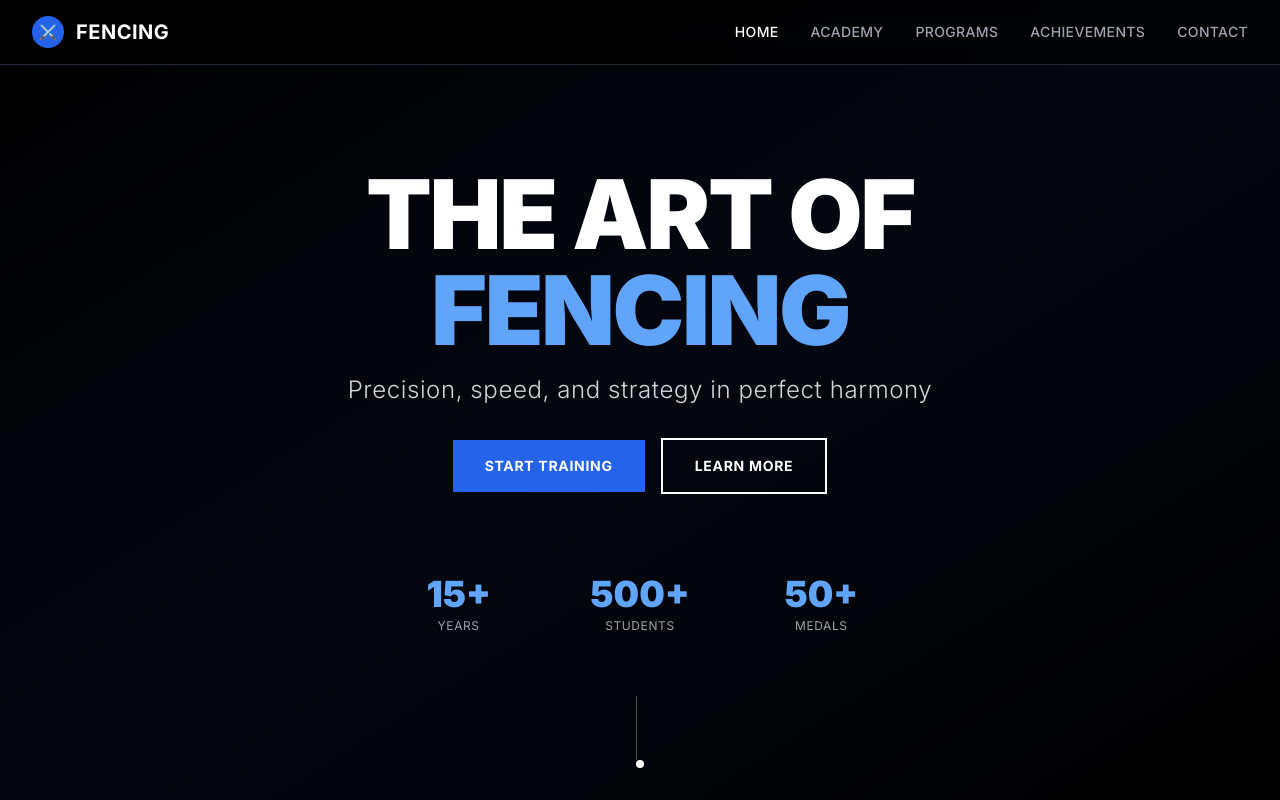
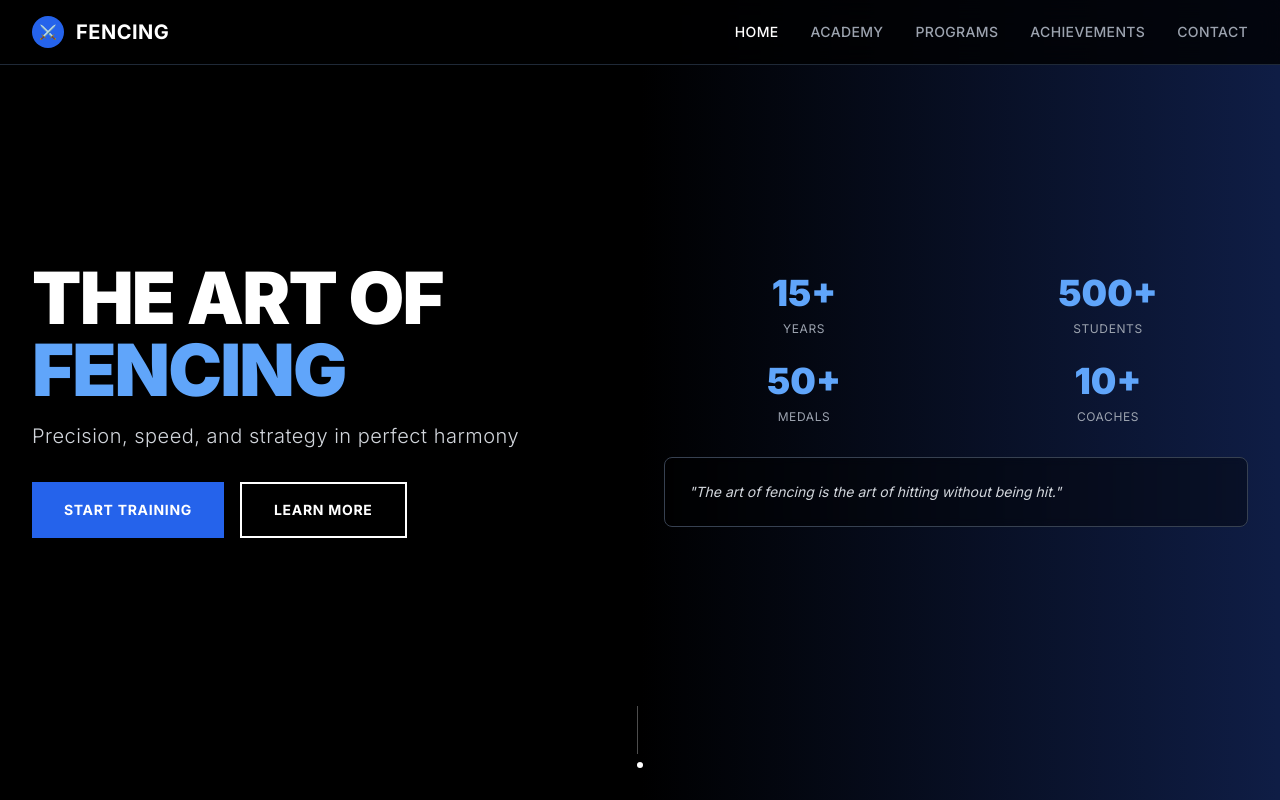
Before and after one commit to yothin-ai/Fencing-git, a Next.js app: page / in a window 1280 px wide. Shown: the top 800 px of the page. Built offline with nearby package versions, Linux system fonts and the light colour scheme.

Commit message:
Update Hero Section to match reference image layout - 2-column grid with stats and quote

```diff
--- a/src/components/ui/HeroSection.tsx
+++ b/src/components/ui/HeroSection.tsx
@@ -5,48 +5,63 @@ export default function HeroSection() {
     <section className="relative h-screen w-full overflow-hidden">
       {/* Background Image */}
       <div className="absolute inset-0">
-        <div className="absolute inset-0 bg-gradient-to-br from-black via-blue-900/20 to-black"></div>
-        <div className="absolute inset-0 bg-black/40"></div>
+        <div className="absolute inset-0 bg-black/50"></div>
+        <div className="absolute inset-0 bg-gradient-to-r from-black via-black/70 to-blue-900/50"></div>
       </div>
 
       {/* Hero Content */}
-      <div className="relative h-full flex items-center justify-center">
-        <div className="text-center px-6 lg:px-8 max-w-4xl mx-auto">
+      <div className="relative h-full flex items-center">
+        <div className="max-w-7xl mx-auto px-6 lg:px-8 w-full">
+          <div className="grid lg:grid-cols-2 gap-12 items-center">
+            {/* Left Content */}
             <div className="space-y-8">
-            {/* Main Title */}
               <div className="space-y-4">
-              <h1 className="text-5xl lg:text-7xl xl:text-8xl font-black text-white leading-tight tracking-tight">
+                <h1 className="text-4xl lg:text-6xl xl:text-7xl font-black text-white leading-tight tracking-tight">
                   THE ART OF
                   <span className="block text-blue-400">FENCING</span>
                 </h1>
-              <p className="text-xl lg:text-2xl text-gray-300 font-light tracking-wide max-w-2xl mx-auto">
+                <p className="text-lg lg:text-xl text-gray-300 font-light tracking-wide max-w-lg">
                   Precision, speed, and strategy in perfect harmony
                 </p>
               </div>
 
               {/* CTA Buttons */}
-            <div className="flex flex-col sm:flex-row gap-4 justify-center items-center">
-              <button className="px-8 py-4 bg-blue-600 text-white font-bold text-sm tracking-wider hover:bg-blue-700 transition-colors duration-300 uppercase">
+              <div className="flex flex-col sm:flex-row gap-4">
+                <button className="px-8 py-4 bg-blue-600 text-white font-bold text-sm tracking-wider hover:bg-blue-700 transition-all duration-300 uppercase">
                   Start Training
                 </button>
                 <button className="px-8 py-4 border-2 border-white text-white font-bold text-sm tracking-wider hover:bg-white hover:text-black transition-all duration-300 uppercase">
                   Learn More
                 </button>
               </div>
+            </div>
 
-            {/* Stats */}
-            <div className="grid grid-cols-3 gap-8 max-w-lg mx-auto pt-12">
-              <div className="text-center">
+            {/* Right Content - Stats */}
+            <div className="space-y-8">
+              <div className="grid grid-cols-2 gap-6">
+                <div className="text-center space-y-2">
                   <div className="text-3xl lg:text-4xl font-black text-blue-400">15+</div>
-                <div className="text-xs text-gray-400 uppercase tracking-wider mt-1">Years</div>
+                  <div className="text-xs text-gray-400 uppercase tracking-wider">Years</div>
                 </div>
-              <div className="text-center">
+                <div className="text-center space-y-2">
                   <div className="text-3xl lg:text-4xl font-black text-blue-400">500+</div>
-                <div className="text-xs text-gray-400 uppercase tracking-wider mt-1">Students</div>
+                  <div className="text-xs text-gray-400 uppercase tracking-wider">Students</div>
                 </div>
-              <div className="text-center">
+                <div className="text-center space-y-2">
                   <div className="text-3xl lg:text-4xl font-black text-blue-400">50+</div>
-                <div className="text-xs text-gray-400 uppercase tracking-wider mt-1">Medals</div>
+                  <div className="text-xs text-gray-400 uppercase tracking-wider">Medals</div>
+                </div>
+                <div className="text-center space-y-2">
+                  <div className="text-3xl lg:text-4xl font-black text-blue-400">10+</div>
+                  <div className="text-xs text-gray-400 uppercase tracking-wider">Coaches</div>
+                </div>
+              </div>
+
+              {/* Quote */}
+              <div className="bg-black/40 backdrop-blur-sm border border-gray-700 p-6 rounded-lg">
+                <p className="text-gray-300 italic text-sm">
+                  &quot;The art of fencing is the art of hitting without being hit.&quot;
+                </p>
               </div>
             </div>
           </div>
@@ -55,8 +70,8 @@ export default function HeroSection() {
 
       {/* Scroll Indicator */}
       <div className="absolute bottom-8 left-1/2 transform -translate-x-1/2">
-        <div className="w-px h-16 bg-white/30"></div>
-        <div className="w-2 h-2 bg-white rounded-full mx-auto"></div>
+        <div className="w-px h-12 bg-white/30"></div>
+        <div className="w-1.5 h-1.5 bg-white rounded-full mx-auto mt-2"></div>
       </div>
     </section>
   )
```
Lines whose indentation alone changed are shown as unchanged.
